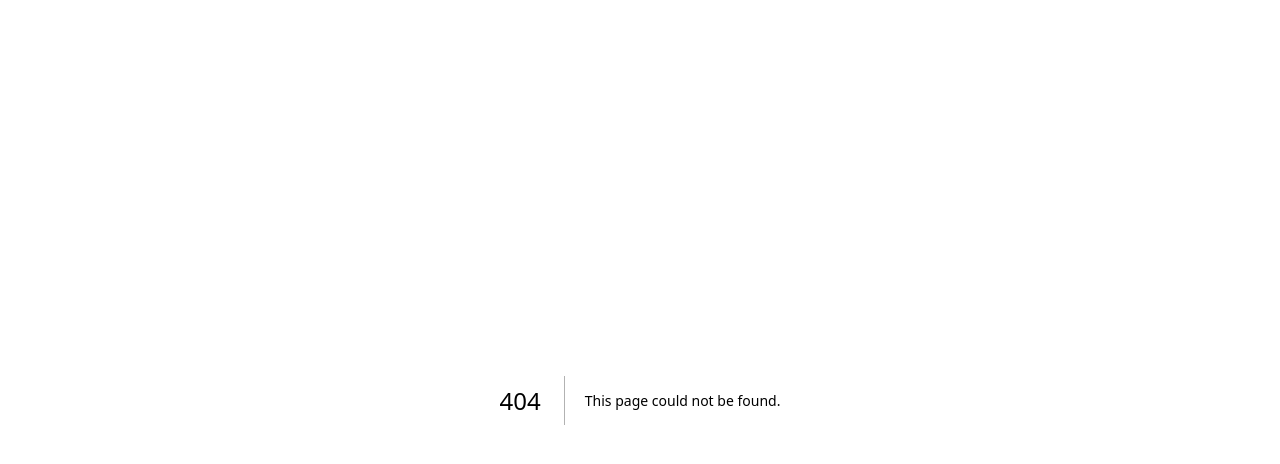
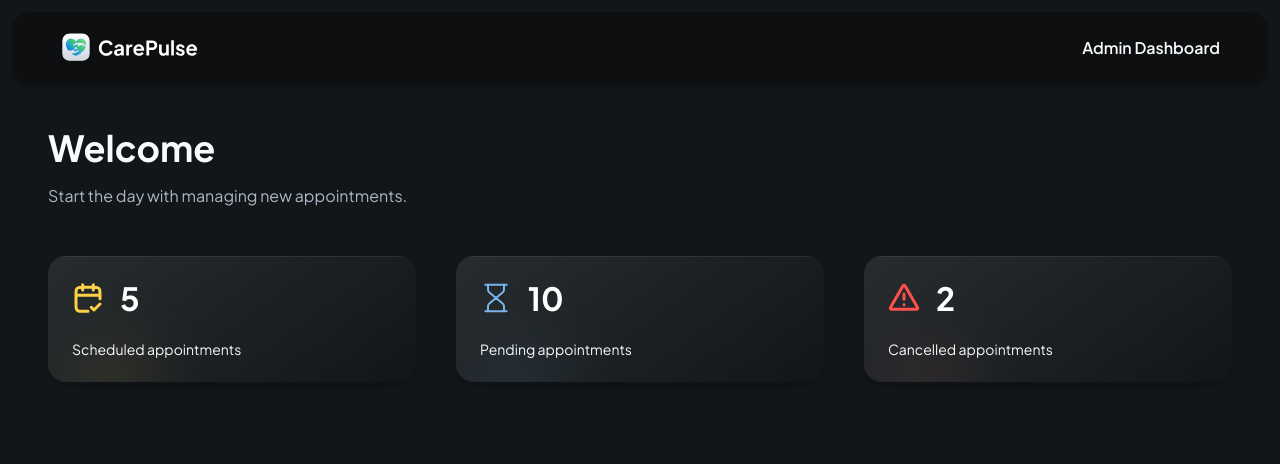
Before and after one commit to giovanaassis/carepulse, a Next.js app: page /admin in a window 1280 px wide. Before the commit this address had no page. Shown: the top 464 px of the page. Built offline with nearby package versions, Linux system fonts and the light colour scheme.

Commit message:
feat: add admin page

```diff
--- /dev/null
+++ b/app/admin/page.tsx
@@ -0,0 +1,54 @@
+import StatCard from "@/components/StatCard";
+import Image from "next/image";
+import Link from "next/link";
+import React from "react";
+
+export default function AdminPage() {
+  return (
+    <div className="mx-auto flex max-w-7xl flex-col space-y-14">
+      <header className="admin-header">
+        <Link href={"/"} className="cursor-pointer">
+          <Image
+            src="/assets/icons/logo-full.svg"
+            alt="logo"
+            height={32}
+            width={162}
+            className="h-8 w-fit"
+          />
+        </Link>
+
+        <p className="text-16-semibold">Admin Dashboard</p>
+      </header>
+
+      <main className="admin-main">
+        <section className="w-full space-y-4">
+          <h1 className="header">Welcome</h1>
+          <p className="text-dark-700">
+            Start the day with managing new appointments.
+          </p>
+        </section>
+
+        <section className="admin-stat">
+          <StatCard
+            type="appointments"
+            count={5}
+            label="Scheduled appointments"
+            icon="/assets/icons/appointments.svg"
+          />
+          <StatCard
+            type="pending"
+            count={10}
+            label="Pending appointments"
+            icon="/assets/icons/pending.svg"
+          />
+          <StatCard
+            type="cancelled"
+            count={2}
+            label="Cancelled appointments"
+            icon="/assets/icons/cancelled.svg"
+          />
+        </section>
+      </main>
+    </div>
+  );
+}
--- a/app/globals.css
+++ b/app/globals.css
@@ -262,6 +262,23 @@
   @apply flex w-full flex-col items-center gap-8 border-y-2 border-dark-400 py-8 md:w-fit md:flex-row;
 }
 
+@utility admin-header {
+  @apply sticky top-3 z-20 mx-3 flex items-center justify-between rounded-2xl bg-dark-200 px-[5%] py-5 shadow-lg xl:px-12;
+}
+
+@utility admin-main {
+  @apply flex flex-col items-center space-y-6 px-[5%] pb-12 xl:space-y-12 xl:px-12;
+}
+
+@utility admin-stat {
+  /* @apply flex w-full flex-col justify-between gap-5 sm:flex-row xl:gap-10; */
+  @apply flex w-full flex-col justify-between gap-5 sm:flex-row xl:gap-10;
+}
+
+@utility stat-card {
+  @apply flex flex-1 flex-col gap-6 rounded-2xl bg-cover p-6 shadow-lg;
+}
+
 /* SHADCN OVERRIDES */
 
 @utility shad-input {
--- /dev/null
+++ b/components/StatCard.tsx
@@ -0,0 +1,35 @@
+import clsx from "clsx";
+import Image from "next/image";
+
+interface StatCardProps {
+  type: "appointments" | "pending" | "cancelled";
+  count: number;
+  label: string;
+  icon: string;
+}
+
+function StatCard({ type, count, label, icon }: StatCardProps) {
+  return (
+    <div
+      className={clsx("stat-card", {
+        "bg-appointments": type === "appointments",
+        "bg-pending": type === "pending",
+        "bg-cancelled": type === "cancelled",
+      })}
+    >
+      <div className="flex items-center gap-4">
+        <Image
+          src={icon}
+          alt={label}
+          height={32}
+          width={32}
+          className="size-8 w-fit"
+        />
+        <h2 className="text-32-bold text-white">{count}</h2>
+      </div>
+      <p className="text-14-regular">{label}</p>
+    </div>
+  );
+}
+
+export default StatCard;
```
